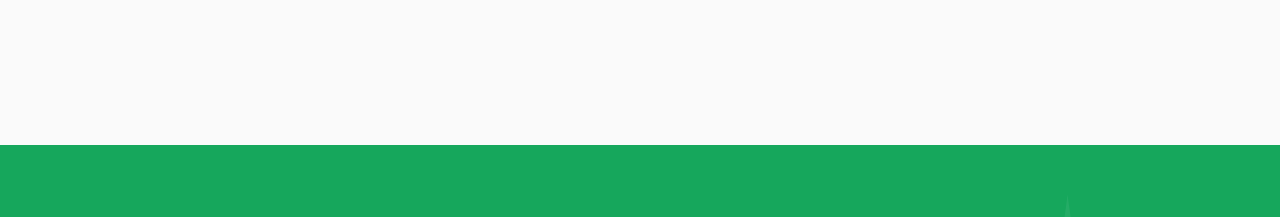
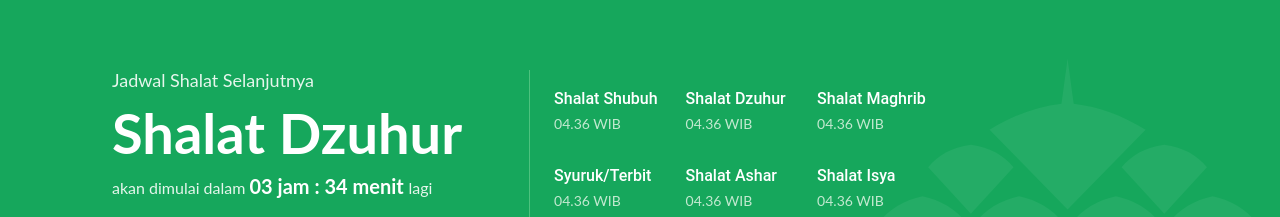
Before and after one commit to jabardigitalservice/aljabbar, a Nuxt app: page / in a window 1280 px wide. Shown: the part 735-952 px from the top of the page. Built offline with nearby package versions, Linux system fonts and the light colour scheme; no server answers.

Commit message:
feat (home): prayer time section

```diff
--- a/components/Hero/Image/index.vue
+++ b/components/Hero/Image/index.vue
@@ -1,8 +1,9 @@
 <template>
   <div class="h-[740px]">
+    <!-- @todo: discuss with IPJ team about this div
     <div
       class="w-full h-full absolute top-0"
-    />
+    /> -->
     <Carousel :items="images">
       <template #filter>
         <div
--- /dev/null
+++ b/components/PrayerTime/index.vue
@@ -0,0 +1,70 @@
+<template>
+  <section class="text-white bg-[#16A75C]">
+    <BaseContainer class="flex flex-col justify-center lg:justify-start lg:flex-row lg:items-center md:leading-[57px] h-[471px] md:h-[473px] lg:h-[288px] xl:h-[328px] md:px-0 xl:px-28 md:bg-[url('/rules-background.svg')] md:bg-right-bottom md:bg-no-repeat md:bg-[length:425px_255px]">
+      <!-- Next Prayer Time -->
+      <div class="flex flex-col gap-2 text-[#E6F6EC] leading-[17px] md:leading-[21px] border-b lg:border-b-0 lg:border-r border-[#4DC27E] pb-4 lg:pb-[31px] lg:pr-[67px]">
+        <h1 class="text-[14px] md:text-[18px]">
+          Jadwal Shalat Selanjutnya
+        </h1>
+        <h2 class="font-bold text-[40px] md:text-[56px] leading-[48px] md:leading-[67px] text-white">
+          Shalat Dzuhur
+        </h2>
+        <p>
+          akan dimulai dalam
+          <span class="font-bold text-base md:text-[20px] text-white leading-[19px] md:leading-[24px]">
+            03 jam : 34 menit
+          </span>
+          lagi
+        </p>
+      </div>
+
+      <!-- Today's Prayer Time -->
+      <div class="grid grid-cols-2 md:grid-rows-2 md:grid-flow-col md:max-w-[650px] lg:max-w-none gap-7 pt-[30px] lg:pl-6 lg:pt-0">
+        <div v-for="(time, index) in prayerTimes" :key="index" class="flex flex-col">
+          <p class="font-roboto font-medium leading-[26px] text-white">
+            {{ time.prayer }}
+          </p>
+          <p class="text-sm text-[#C3E9D0] leading-[23px]">
+            {{ time.time }}
+          </p>
+        </div>
+      </div>
+    </BaseContainer>
+  </section>
+</template>
+
+<script>
+export default {
+  data() {
+    return {
+      // @todo: replace this dummy data
+      prayerTimes: [
+        {
+          prayer: 'Shalat Shubuh',
+          time: '04.36 WIB'
+        },
+        {
+          prayer: 'Syuruk/Terbit',
+          time: '04.36 WIB'
+        },
+        {
+          prayer: 'Shalat Dzuhur',
+          time: '04.36 WIB'
+        },
+        {
+          prayer: 'Shalat Ashar',
+          time: '04.36 WIB'
+        },
+        {
+          prayer: 'Shalat Maghrib',
+          time: '04.36 WIB'
+        },
+        {
+          prayer: 'Shalat Isya',
+          time: '04.36 WIB'
+        }
+      ]
+    }
+  }
+}
+</script>
--- a/layouts/default.vue
+++ b/layouts/default.vue
@@ -3,7 +3,7 @@
     <Navbar class="hidden lg:flex" />
     <NavbarMobile class="lg:hidden" />
     <!-- @todo: delete temporary min-h-screen -->
-    <Nuxt class="min-h-screen" />
+    <Nuxt />
     <Footer />
   </div>
 </template>
--- a/pages/index.vue
+++ b/pages/index.vue
@@ -1,6 +1,7 @@
 <template>
   <div>
     <Hero />
+    <PrayerTime />
     <!-- @todo: delete dummy padding -->
     <VisitRules class="my-40" />
   </div>
```
